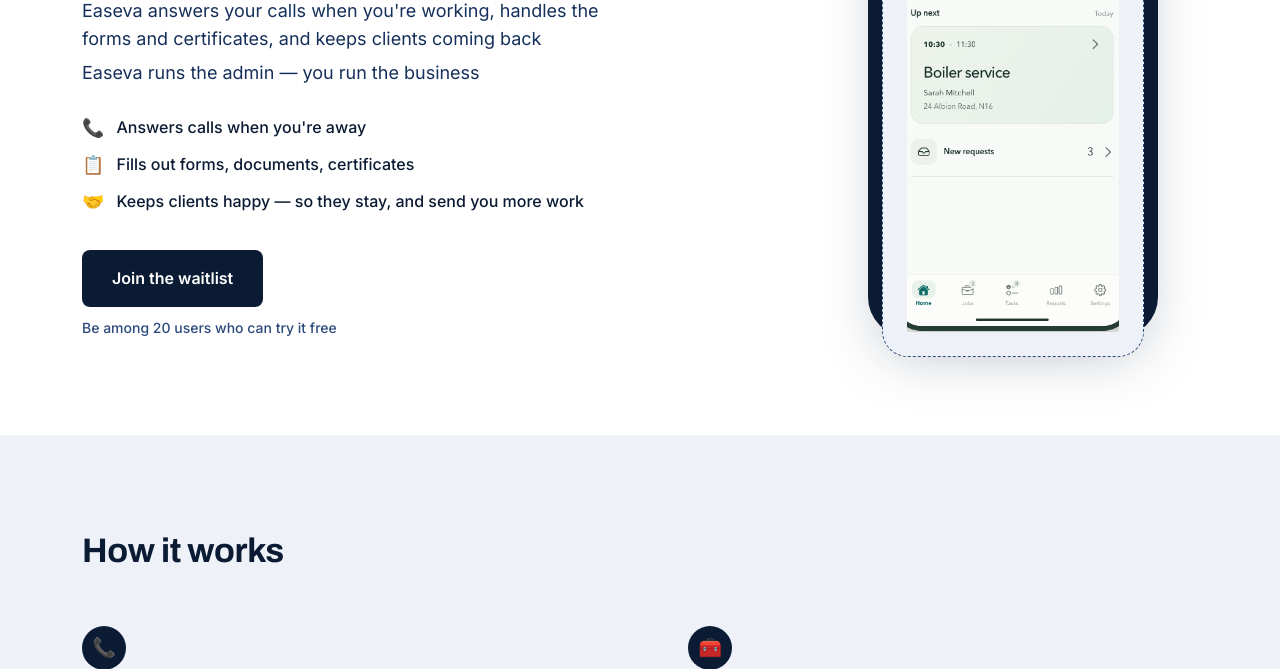
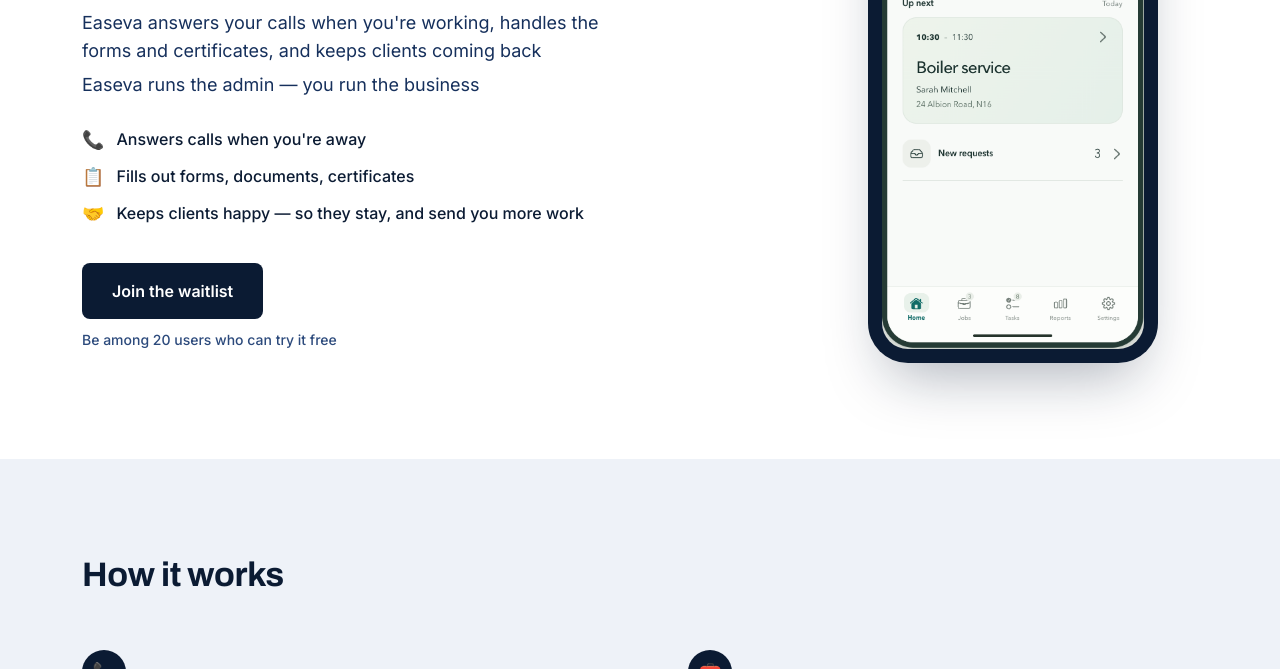
Before and after one commit to zahramoghadasi/EasevaLanding, a plain HTML site: page index.html in a window 1280 px wide. Shown: the part 431-1100 px from the top of the page. Drawn offline with Linux system fonts and the light colour scheme.

Commit message:
Add files via upload
fixed error in hero photo

```diff
--- a/index.html
+++ b/index.html
@@ -260,6 +260,19 @@
       justify-content: center;
       text-align: center;
       padding: 24px;
+    }
+
+    /* Real screenshot: strip the placeholder box styling, let the image
+       define its own shape instead of fighting the placeholder's aspect-ratio */
+    img.hero-frame-inner {
+      background: none;
+      border: none;
+      padding: 0;
+      display: block;
+      aspect-ratio: auto;
+      width: 100%;
+      height: auto;
+      object-fit: contain;
     }
 
     .hero-frame-inner p {
@@ -772,8 +785,7 @@
               <span class="hero-frame-notch"></span>
             </div>
             <!-- PLACEHOLDER: replace this div with <img src="your-ios-screenshot.png" alt="Easeva app preview" style="width:100%;height:100%;object-fit:cover;border-radius:26px;"> -->
-            <img src="Home page.png" alt="Easeva app preview" class="hero-frame-inner"
-              style="width:100%;height:100%;object-fit:cover;">
+            <img src="Home page.png" alt="Easeva app preview" class="hero-frame-inner">
           </div>
         </div>
       </div>
```
